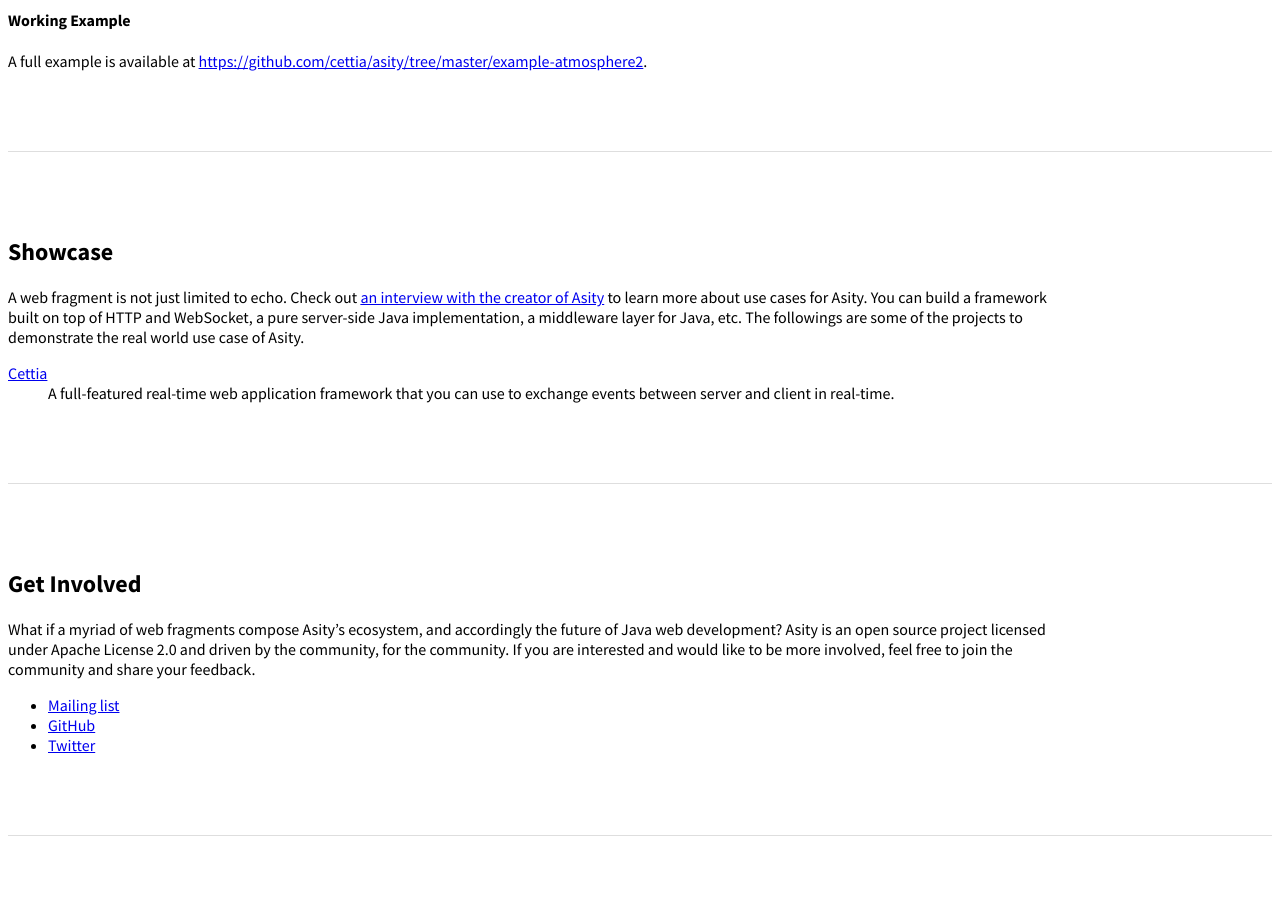
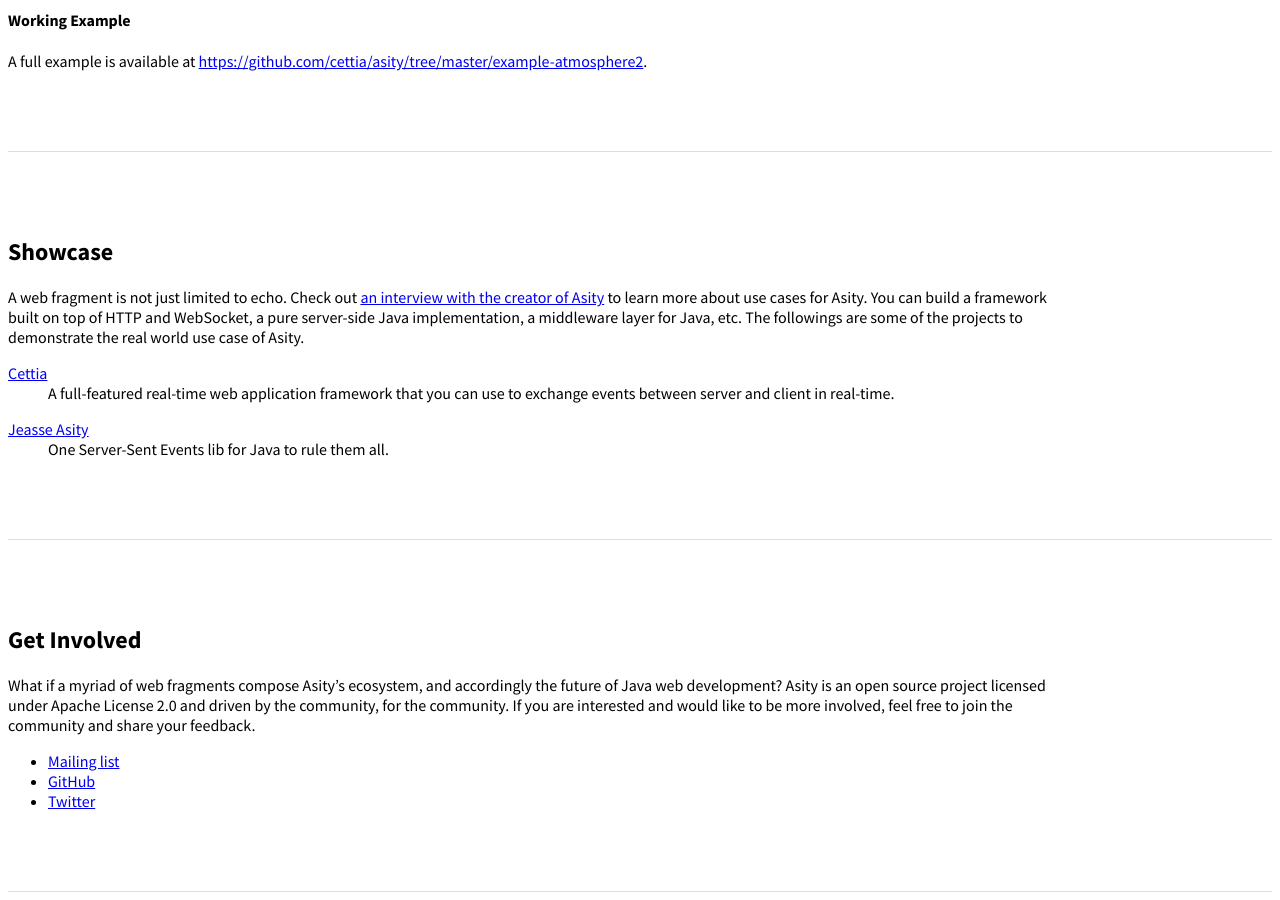
Before and after one commit to cettia/asity, a Jekyll site: the page built from index.html, in a window 1280 px wide and 900 px high, scrolled down 14407 px. Built offline with Jekyll 4.4.1, drawn with Linux system fonts in a browser that asks for light colours; a style sheet for code colours, icons or effects is not loaded; before the commit the page ends 15251 px from its top, so only the background shows below that.

Commit message:
Add a showcase; Jeasse Asity

```diff
--- a/index.html
+++ b/index.html
@@ -931,6 +931,8 @@
         <dl>
           <dt><a href="https://cettia.io" target="_blank">Cettia</a></dt>
           <dd>A full-featured real-time web application framework that you can use to exchange events between server and client in real-time.</dd>
+          <dt><a href="https://github.com/flowersinthesand/jeasse-asity" target="_blank">Jeasse Asity</a></dt>
+          <dd>One Server-Sent Events lib for Java to rule them all.</dd>
         </dl>
       </div>
     </div>
```
